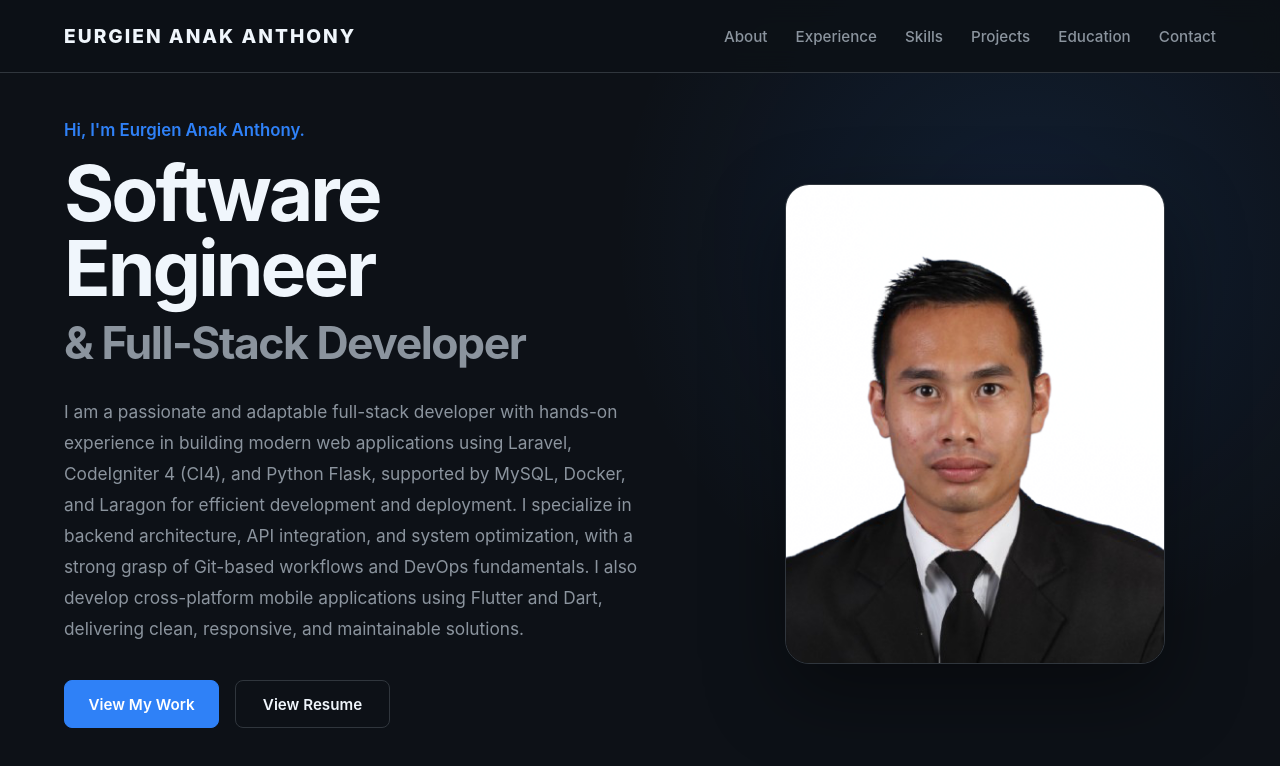
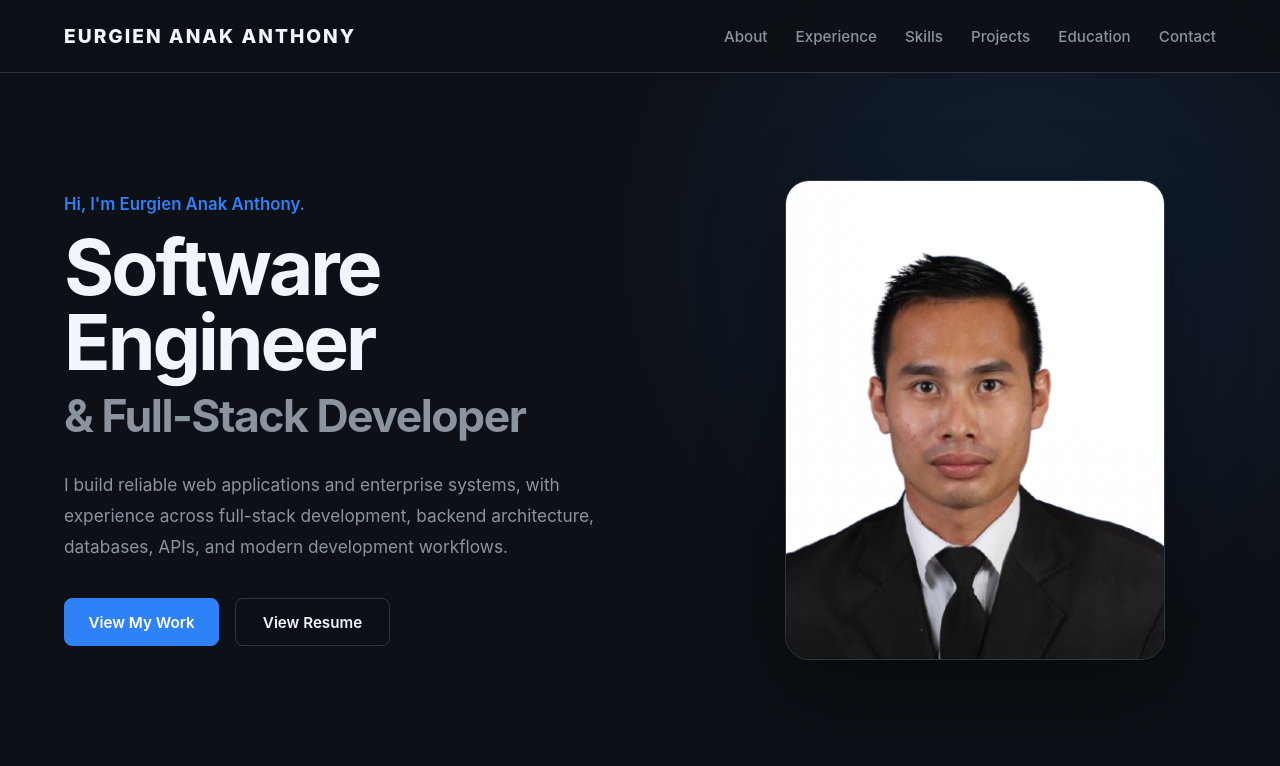
Before and after one commit to Agien99/agien99.github.io, a React (Vite) app: page / in a window 1280 px wide. Shown: the top 766 px of the page. Built offline with nearby package versions, Linux system fonts and the light colour scheme.

Commit message:
Update Hero Description

```diff
--- a/src/components/Hero/Hero.jsx
+++ b/src/components/Hero/Hero.jsx
@@ -15,10 +15,9 @@ function Hero() {
           </h1>
 
           <p className="hero-description">
-            I am a passionate and adaptable full-stack developer with hands-on experience in building modern web applications using Laravel,
-            CodeIgniter 4 (CI4), and Python Flask, supported by MySQL, Docker, and Laragon for efficient development and deployment. I specialize
-            in backend architecture, API integration, and system optimization, with a strong grasp of Git-based workflows and DevOps fundamentals.
-            I also develop cross-platform mobile applications using Flutter and Dart, delivering clean, responsive, and maintainable solutions.
+            I build reliable web applications and enterprise systems,
+            with experience across full-stack development, backend architecture,
+            databases, APIs, and modern development workflows.
           </p>
 
           <div className="hero-actions">
```
